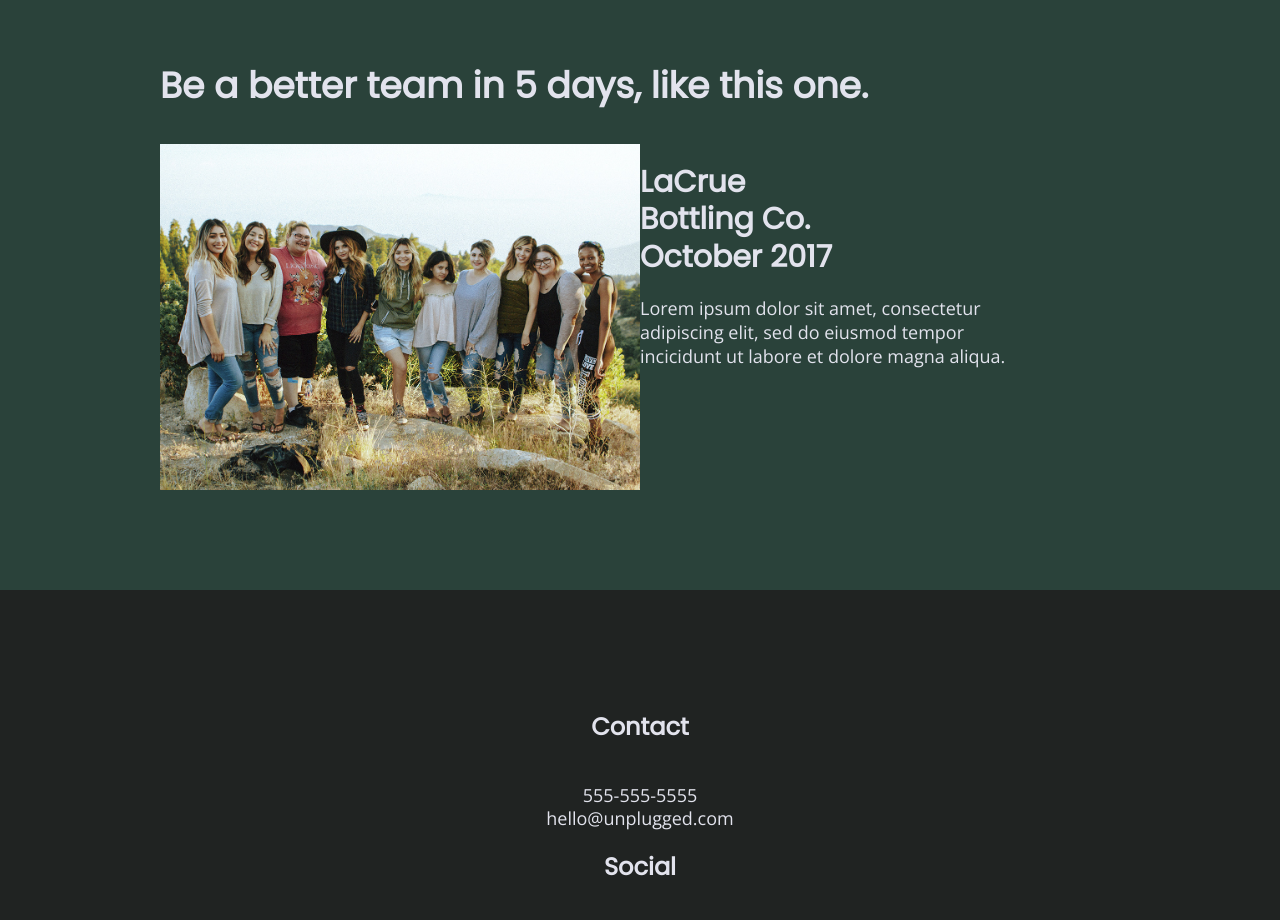
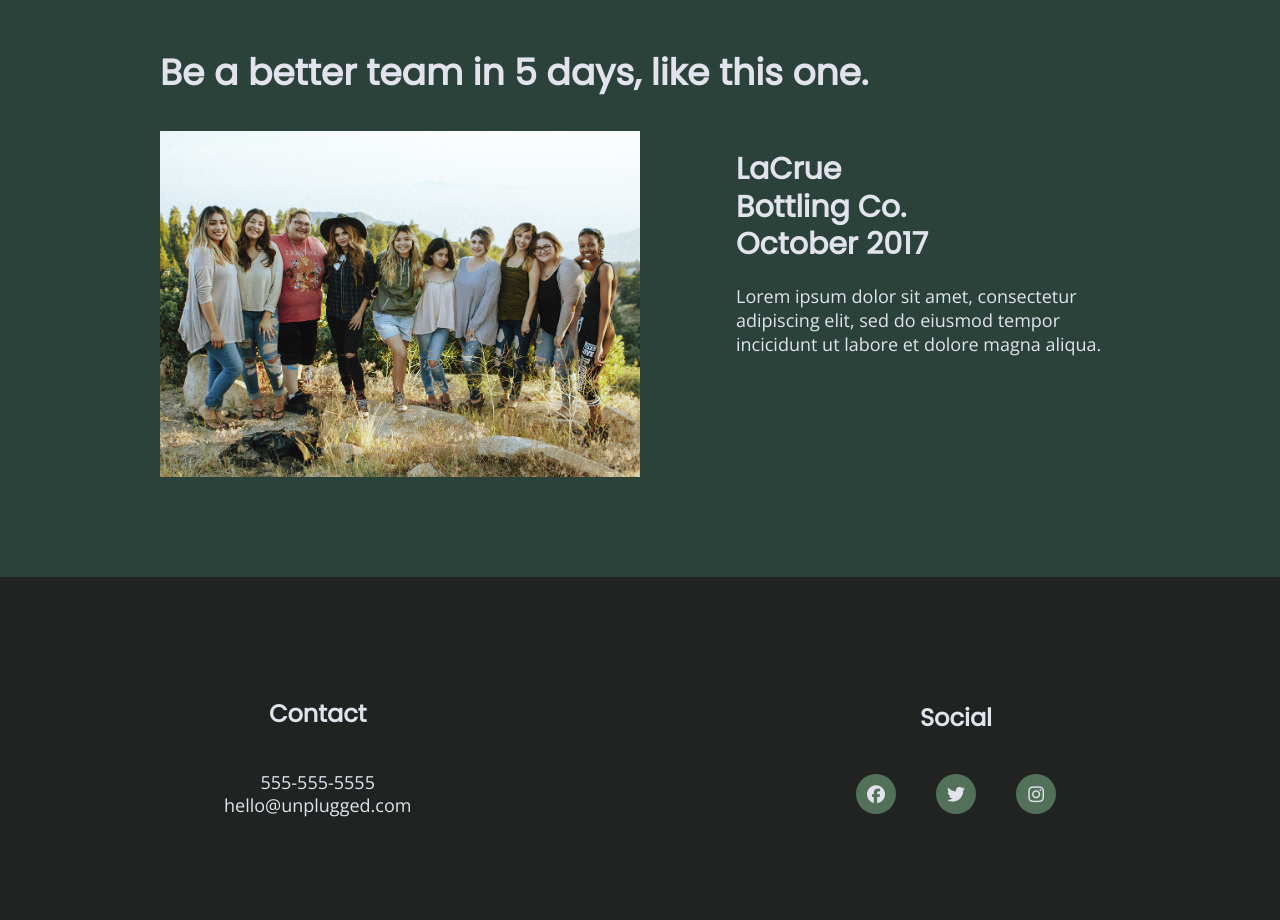
Before and after one commit to amc538/unplugged, a plain HTML site: page index.html in a window 1280 px wide. Shown: the part 1880-2800 px from the top of the page. Drawn offline with nearby package versions, Linux system fonts and the light colour scheme.

Commit message:
Finishing touches

```diff
--- a/css/main.css
+++ b/css/main.css
@@ -114,6 +114,8 @@ textarea {
 
    ul, ol {
       list-style-type: none;
+      margin: 0;
+      padding; 0;
    }
 
    a {
@@ -145,7 +147,7 @@ textarea {
    }
 
    p {
-    font-size: .75em;
+    font-size: .875em;
     line-height: 1.285;
    }
 
@@ -288,7 +290,6 @@ footer .copyright {
 
 .hero h1 {
   font-size: 2.25em;
-  font-weight: 500;
 }
 
 /*--- Aside ---*/
@@ -338,7 +339,6 @@ aside {
 .features {
   background-image: url('../img/features.jpg');
   background-size: cover;
-  background-repeat: no-repeat;
   background-position: center;
   display: flex;
   justify-content: center;
@@ -650,12 +650,16 @@ aside {
 
   .reviews article {
     display: flex;
-    justify-content: space-between:
+    justify-content: space-between;
+  }
+
+  .reviews h2 {
+    width: 90%;
   }
 
   .reviews article figure,
   .reviews article div {
-    width: 50%
+    width: 50%;
   }
 
   .review h3 {
@@ -670,7 +674,7 @@ aside {
     margin: 100px 0;
   }
 
-  footer .content {
+  footer .footer-content {
     display: flex;
     justify-content: space-between;
     align-items: center;
```
